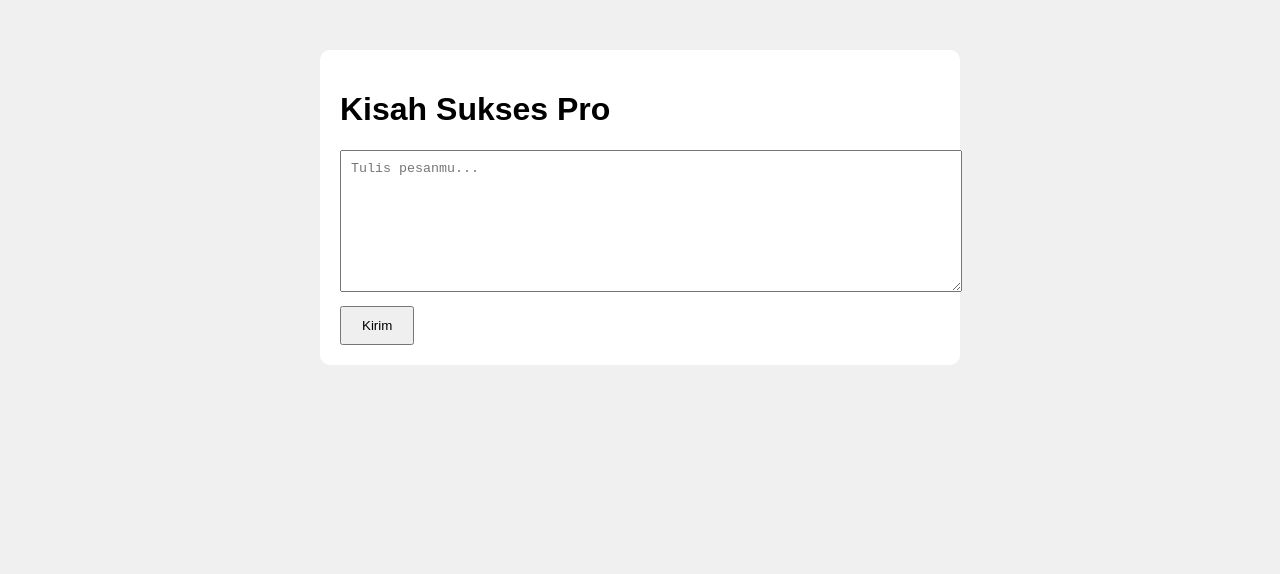
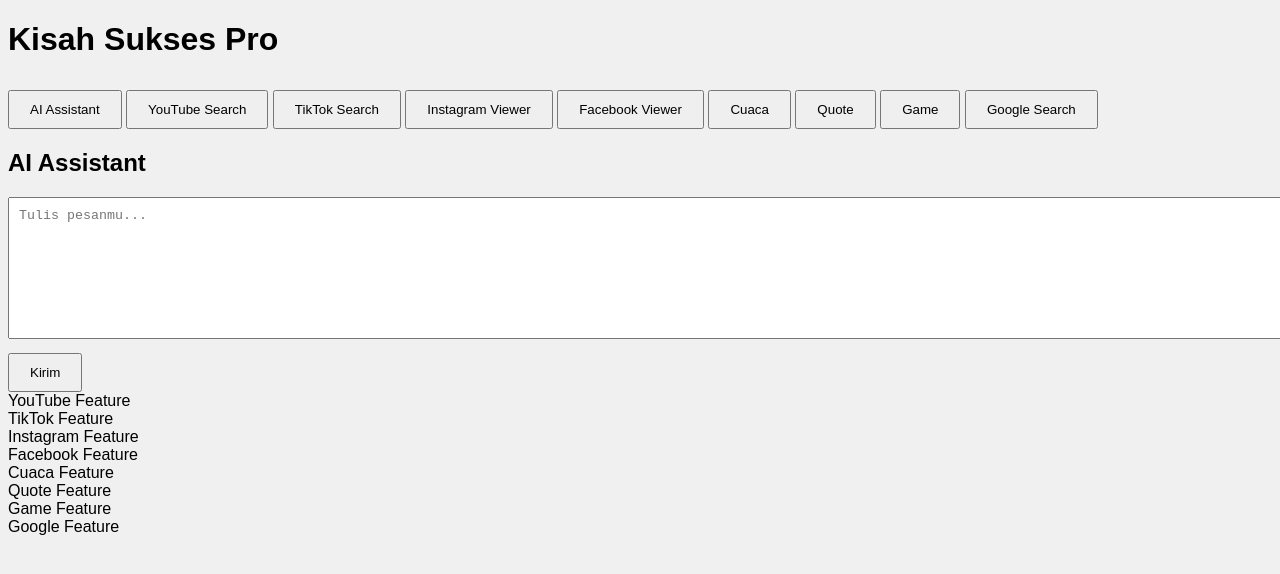
Before and after one commit to bellacao965-max/KisahSuksesProKKI, a website: page index.html in a window 1280 px wide. Drawn offline with Linux system fonts and the light colour scheme.

Commit message:
Update index.html

```diff
--- a/index.html
+++ b/index.html
@@ -1,22 +1,43 @@
 <!DOCTYPE html>
-<html lang="en">
+<html lang="id">
 <head>
-  <meta charset="UTF-8" />
-  <meta name="viewport" content="width=device-width, initial-scale=1.0" />
+  <meta charset="UTF-8">
+  <meta name="viewport" content="width=device-width, initial-scale=1.0">
   <title>Kisah Sukses Pro</title>
-  <link rel="stylesheet" href="style.css" />
+
+  <link rel="stylesheet" href="style.css">
 </head>
 <body>
 
-  <div class="container">
-    <h1>Kisah Sukses Pro</h1>
+  <h1>Kisah Sukses Pro</h1>
 
+  <div class="menu">
+    <button onclick="showTab('ai')">AI Assistant</button>
+    <button onclick="showTab('youtube')">YouTube Search</button>
+    <button onclick="showTab('tiktok')">TikTok Search</button>
+    <button onclick="showTab('instagram')">Instagram Viewer</button>
+    <button onclick="showTab('facebook')">Facebook Viewer</button>
+    <button onclick="showTab('cuaca')">Cuaca</button>
+    <button onclick="showTab('quote')">Quote</button>
+    <button onclick="showTab('game')">Game</button>
+    <button onclick="showTab('google')">Google Search</button>
+  </div>
+
+  <div id="ai" class="tab">
+    <h2>AI Assistant</h2>
     <textarea id="userInput" placeholder="Tulis pesanmu..."></textarea>
-
     <button onclick="sendMessage()">Kirim</button>
-
     <div id="response"></div>
   </div>
+
+  <div id="youtube" class="tab">YouTube Feature</div>
+  <div id="tiktok" class="tab">TikTok Feature</div>
+  <div id="instagram" class="tab">Instagram Feature</div>
+  <div id="facebook" class="tab">Facebook Feature</div>
+  <div id="cuaca" class="tab">Cuaca Feature</div>
+  <div id="quote" class="tab">Quote Feature</div>
+  <div id="game" class="tab">Game Feature</div>
+  <div id="google" class="tab">Google Feature</div>
 
   <script src="script.js"></script>
 </body>
```
